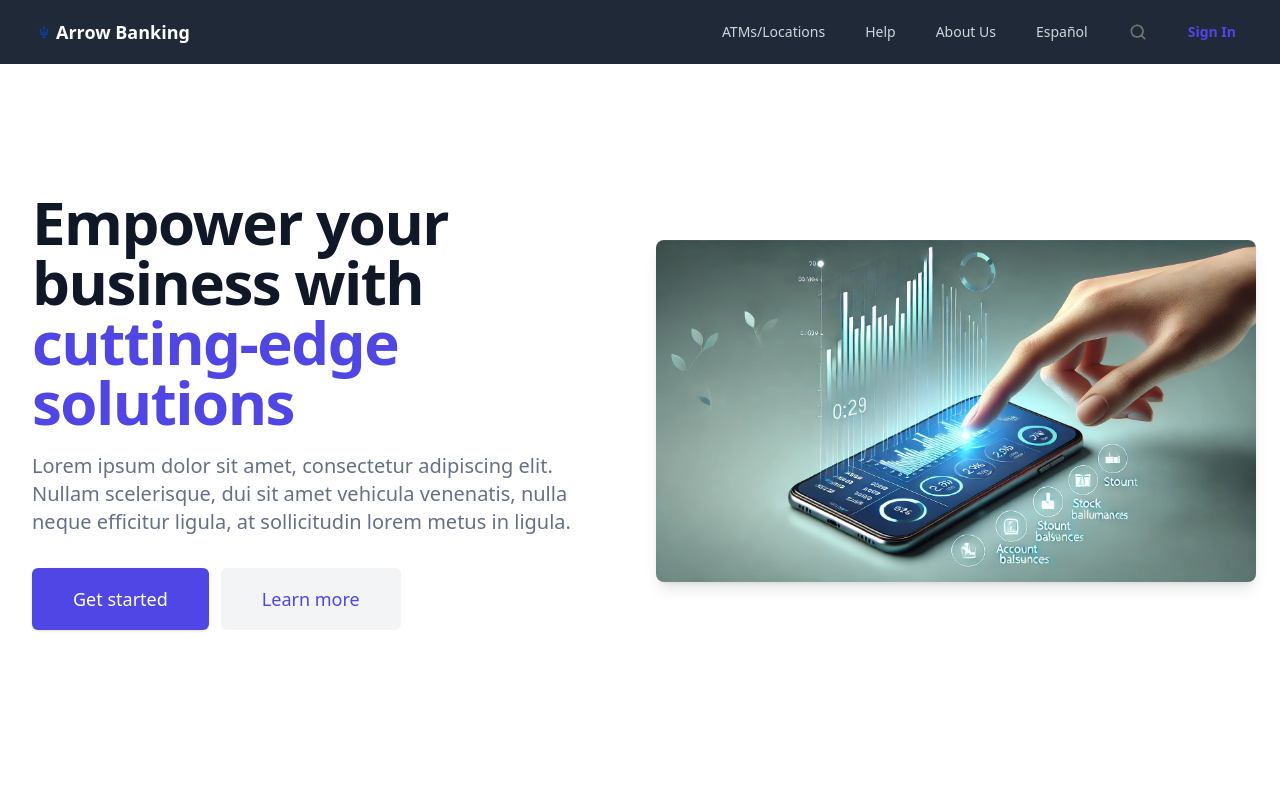
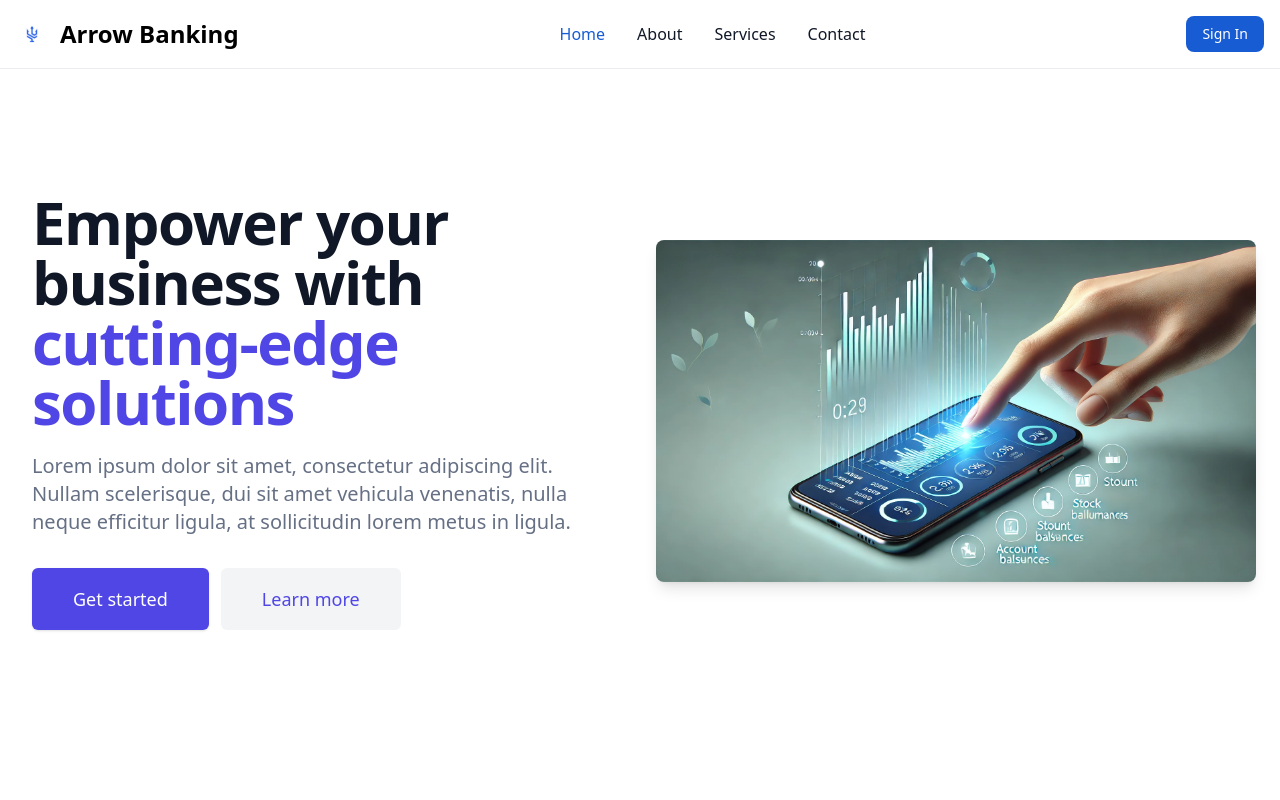
Before and after one commit to Bensolve/banking-app, a Next.js app: page / in a window 1280 px wide. Shown: the top 800 px of the page. Built offline with nearby package versions, Linux system fonts and the light colour scheme; no server answers.

Commit message:
About page

```diff
--- /dev/null
+++ b/app/(root)/about/page.tsx
@@ -0,0 +1,14 @@
+import AboutUs from "@/components/AboutUs";
+
+const AboutPage = () => {
+  return (
+    <section>
+        <AboutUs/>
+
+
+    </section>
+
+  );
+};
+
+export default AboutPage;
--- a/app/(root)/layout.tsx
+++ b/app/(root)/layout.tsx
@@ -7,7 +7,7 @@ export default function RootLayout({
     children: React.ReactNode;
   }>) {
     return (
-   <main>
+   <main className="pt-16">
       <Navbar/>
      {children}
       <HomeFooter/>
--- /dev/null
+++ b/components/AboutUs.tsx
@@ -0,0 +1,85 @@
+import React from 'react';
+import Image from 'next/image';
+
+const AboutUs: React.FC = () => {
+    return (
+        <section>
+            <div className="text-center py-8">
+                <h1 className="text-4xl font-extrabold text-gray-900 dark:text-white tracking-tight md:text-5xl lg:text-6xl mb-4">
+                    Empowering the Future of Finance
+                </h1>
+                <p className="text-lg text-gray-500 lg:text-xl sm:px-16 xl:px-48 dark:text-gray-400 mb-6 leading-relaxed">
+                    At Arrow Banking, we leverage cutting-edge technology, innovation, and a vision for growth to unlock endless financial opportunities. Together, we’re shaping a future where every potential is realized.
+                </p>
+            </div>
+
+            {/* Vision Section */}
+            <div className="max-w-screen-lg mx-auto flex flex-col md:flex-row bg-white rounded-lg shadow-md dark:bg-gray-800 gap-12 px-8 py-8 md:px-16 md:py-16">
+                <div className="relative w-full md:w-1/2 h-[400px] rounded-lg overflow-hidden">
+                    <Image
+                        className="object-cover w-full h-full"
+                        src="/icons/hero.jpg"
+                        alt="Arrow Banking Vision"
+                        layout="intrinsic"
+                        width={800}
+                        height={400}
+                    />
+                </div>
+                <div className="flex flex-col justify-center p-8 w-full md:w-1/2">
+                    <h5 className="text-3xl font-bold text-gray-900 dark:text-white mb-6">The Vision that drives our Team</h5>
+                    <p className="text-lg text-gray-700 dark:text-gray-400 mb-6">
+                        Explore the foundations of Arrow and how our purpose-driven start has shaped our identity. From initial challenges to realizing our vision of simplifying cross-border payments, this purposeful journey has led Arrow to become a leading force in the financial revolution.
+                    </p>
+                </div>
+            </div>
+
+            {/* Users Section */}
+            <div className="max-w-screen-lg mx-auto flex flex-col md:flex-row gap-8 md:gap-16 px-8 py-8 w-full justify-between">
+                <div className="flex flex-col items-center text-center">
+                    <h5 className="text-4xl font-bold text-blue-600 mb-2">7M</h5>
+                    <p className="text-lg text-gray-700 dark:text-gray-400">Registered Users</p>
+                </div>
+
+                <div className="flex flex-col items-center text-center">
+                    <h5 className="text-4xl font-bold text-blue-600 mb-2">1.6M</h5>
+                    <p className="text-lg text-gray-700 dark:text-gray-400">Regular Users</p>
+                </div>
+
+                <div className="flex flex-col items-center text-center">
+                    <h5 className="text-4xl font-bold text-blue-600 mb-2">170+</h5>
+                    <p className="text-lg text-gray-700 dark:text-gray-400">Countries with our coverage</p>
+                </div>
+            </div>
+
+            {/* Transparency Section */}
+            <div className="py-16 bg-gray-50">
+                <div className="max-w-screen-lg mx-auto text-center px-4 md:px-8">
+                    <h2 className="text-3xl font-extrabold text-gray-900 dark:text-white mb-6">At Arrow Banking, Transparency is Key</h2>
+                    <p className="text-lg text-gray-700 dark:text-gray-400 mb-8 max-w-3xl mx-auto leading-relaxed">
+                        &quot;Transparency is not just a promise; it is the cornerstone of our relationship with you. We believe that trust is built with clear policies and coherent actions.&quot;
+                    </p>
+                    <p className="text-lg font-semibold text-gray-800 dark:text-gray-100">- Arrow Banking Team</p>
+                </div>
+
+                {/* Privacy & Data Protection Section */}
+                <div className="max-w-screen-lg mx-auto flex flex-col md:flex-row gap-16 px-4 md:px-8">
+                    <div className="flex-1 bg-white rounded-xl shadow-xl p-10 transition-all ease-in-out duration-300 transform hover:scale-105 hover:shadow-2xl">
+                        <h3 className="text-2xl font-bold text-blue-600 mb-4">Privacy Policies</h3>
+                        <p className="text-lg text-gray-700 dark:text-gray-400">
+                            Your privacy is our priority. We never share your information with third parties without your express consent.
+                        </p>
+                    </div>
+
+                    <div className="flex-1 bg-white rounded-xl shadow-xl p-10 transition-all ease-in-out duration-300 transform hover:scale-105 hover:shadow-2xl">
+                        <h3 className="text-2xl font-bold text-blue-600 mb-4">Data Protection</h3>
+                        <p className="text-lg text-gray-700 dark:text-gray-400">
+                            We are committed to protecting your personal and financial data with the highest security measures.
+                        </p>
+                    </div>
+                </div>
+            </div>
+        </section>
+    );
+};
+
+export default AboutUs;
--- a/components/HomeFooter.tsx
+++ b/components/HomeFooter.tsx
@@ -3,7 +3,7 @@ import React from 'react'
 const Footer = () => {
     return (
 
-        < section  className="bg-white dark:bg-gray-900">
+        < section  className="bg-white dark:bg-gray-900 ">
             <div className="mx-auto max-w-screen-xl px-4 pb-6 pt-16 sm:px-6 lg:px-8 lg:pt-24">
                 <div className="grid grid-cols-1 gap-8 lg:grid-cols-3">
                     <div>
--- a/components/Navbar.tsx
+++ b/components/Navbar.tsx
@@ -4,154 +4,108 @@ import Image from "next/image";
 import Link from "next/link";
 
 const Navbar: React.FC = () => {
-  const [isMobileMenuOpen, setIsMobileMenuOpen] = useState(false);
+  const [isMenuOpen, setIsMenuOpen] = useState(false);
 
   return (
-    <nav className="bg-gray-800">
-      <div className="mx-auto max-w-7xl px-2 sm:px-6 lg:px-8">
-        <div className="relative flex h-16 items-center justify-between">
-          {/* Brand Name */}
-          <div className="flex items-center">
+    <nav className="bg-white dark:bg-gray-900 fixed w-full z-20 top-0 start-0 border-b border-gray-200 dark:border-gray-600">
+      <div className="max-w-screen-xl flex flex-wrap items-center justify-between mx-auto p-4">
+        {/* Brand */}
+        <Link href="https://flowbite.com/" className="flex items-center space-x-3 rtl:space-x-reverse">
           <Image
             src="/icons/logo.svg"
-              alt="Arrow Banking Logo"
-              width={24}
-              height={24}
-              className="w-6 h-6"
+            alt="Arrow Bamking Logo"
+            width={32}
+            height={32}
+            className="h-8"
           />
-            <span className="text-white text-lg font-semibold">Arrow Banking</span>
-          </div>
-
-          {/* Desktop Menu Links */}
-          <div className="hidden md:flex space-x-4">
-            <Link
-              href="#"
-              className="text-gray-300 hover:bg-gray-700 hover:text-white rounded-md px-3 py-2 text-sm font-medium"
-            >
-              ATMs/Locations
-            </Link>
-            <Link
-              href="#"
-              className="text-gray-300 hover:bg-gray-700 hover:text-white rounded-md px-3 py-2 text-sm font-medium"
-            >
-              Help
-            </Link>
-            <Link
-              href="#"
-              className="text-gray-300 hover:bg-gray-700 hover:text-white rounded-md px-3 py-2 text-sm font-medium"
-            >
-              About Us
-            </Link>
-            <Link
-              href="#"
-              className="text-gray-300 hover:bg-gray-700 hover:text-white rounded-md px-3 py-2 text-sm font-medium"
-            >
-              Español
+          <span className="self-center text-2xl font-semibold whitespace-nowrap dark:text-white">
+            Arrow Banking
+          </span>
         </Link>
 
-            {/* Search Icon */}
+        {/* Right Section */}
+        <div className="flex md:order-2 space-x-3 md:space-x-0 rtl:space-x-reverse">
           <button
             type="button"
-              aria-label="Search"
-              className="text-gray-300 hover:bg-gray-700 hover:text-white rounded-md px-3 py-2 text-sm font-medium flex items-center"
-            >
-              <Image
-                src="/icons/search.svg"
-                alt="Search"
-                width={24}
-                height={24}
-                className="w-5 h-5"
-              />
-            </button>
-
-            {/* Sign In Button */}
-            <button
-              type="button"
-              aria-label="Sign in"
-              className="text-gray-300 hover:bg-gray-700 hover:text-white rounded-md px-3 py-2 text-sm font-medium"
+            className="text-white bg-blue-700 hover:bg-blue-800 focus:ring-4 focus:outline-none focus:ring-blue-300 font-medium rounded-lg text-sm px-4 py-2 text-center dark:bg-blue-600 dark:hover:bg-blue-700 dark:focus:ring-blue-800"
           >
           <Link
           href="/sign-in"
-                className="font-semibold text-indigo-600 hover:text-indigo-500"
+          className=""
         >
           Sign In
         </Link>
           </button>
+          <button
+            data-collapse-toggle="navbar-sticky"
+            type="button"
+            aria-controls="navbar-sticky"
+            aria-expanded={isMenuOpen}
+            onClick={() => setIsMenuOpen(!isMenuOpen)}
+            className="inline-flex items-center p-2 w-10 h-10 justify-center text-sm text-gray-500 rounded-lg md:hidden hover:bg-gray-100 focus:outline-none focus:ring-2 focus:ring-gray-200 dark:text-gray-400 dark:hover:bg-gray-700 dark:focus:ring-gray-600"
+          >
+            <span className="sr-only">Open main menu</span>
+            <svg
+              className="w-5 h-5"
+              xmlns="http://www.w3.org/2000/svg"
+              fill="none"
+              viewBox="0 0 17 14"
+              aria-hidden="true"
+            >
+              <path
+                stroke="currentColor"
+                strokeLinecap="round"
+                strokeLinejoin="round"
+                strokeWidth={2}
+                d="M1 1h15M1 7h15M1 13h15"
+              />
+            </svg>
+          </button>
         </div>
 
-          {/* Mobile Hamburger Menu Button */}
-          <div className="flex md:hidden">
-            <button
-              type="button"
-              aria-label={isMobileMenuOpen ? "Close menu" : "Open menu"}
-              onClick={() => setIsMobileMenuOpen(!isMobileMenuOpen)}
-              className="text-gray-300 hover:bg-gray-700 hover:text-white rounded-md px-3 py-2 text-sm font-medium"
+        {/* Navigation Links */}
+        <div
+          className={`items-center justify-between ${
+            isMenuOpen ? "block" : "hidden"
+          } w-full md:flex md:w-auto md:order-1`}
+          id="navbar-sticky"
         >
-              <Image
-                src={isMobileMenuOpen ? "/icons/close.svg" : "/icons/menu.svg"}
-                alt={isMobileMenuOpen ? "Close menu" : "Open menu"}
-                width={24}
-                height={24}
-              />
-            </button>
-          </div>
-        </div>
-
-        {/* Mobile Menu */}
-        {isMobileMenuOpen && (
-          <div className="md:hidden">
-            <div className="space-y-1 px-2 pt-2 pb-3">
+          <ul className="flex flex-col p-4 md:p-0 mt-4 font-medium border border-gray-100 rounded-lg bg-gray-50 md:space-x-8 rtl:space-x-reverse md:flex-row md:mt-0 md:border-0 md:bg-white dark:bg-gray-800 md:dark:bg-gray-900 dark:border-gray-700">
+            <li>
               <Link
                 href="#"
-                className="block text-gray-300 hover:bg-gray-700 hover:text-white rounded-md px-3 py-2 text-base font-medium"
+                className="block py-2 px-3 text-white bg-blue-700 rounded md:bg-transparent md:text-blue-700 md:p-0 md:dark:text-blue-500"
+                aria-current="page"
               >
-                ATMs/Locations
+                Home
               </Link>
+            </li>
+            <li>
+              <Link
+                href="/about"
+                className="block py-2 px-3 text-gray-900 rounded hover:bg-gray-100 md:hover:bg-transparent md:hover:text-blue-700 md:p-0 md:dark:hover:text-blue-500 dark:text-white dark:hover:bg-gray-700 dark:hover:text-white md:dark:hover:bg-transparent dark:border-gray-700"
+              >
+                About
+              </Link>
+            </li>
+            <li>
               <Link
                 href="#"
-                className="block text-gray-300 hover:bg-gray-700 hover:text-white rounded-md px-3 py-2 text-base font-medium"
+                className="block py-2 px-3 text-gray-900 rounded hover:bg-gray-100 md:hover:bg-transparent md:hover:text-blue-700 md:p-0 md:dark:hover:text-blue-500 dark:text-white dark:hover:bg-gray-700 dark:hover:text-white md:dark:hover:bg-transparent dark:border-gray-700"
               >
-                Help
+                Services
               </Link>
+            </li>
+            <li>
               <Link
                 href="#"
-                className="block text-gray-300 hover:bg-gray-700 hover:text-white rounded-md px-3 py-2 text-base font-medium"
+                className="block py-2 px-3 text-gray-900 rounded hover:bg-gray-100 md:hover:bg-transparent md:hover:text-blue-700 md:p-0 md:dark:hover:text-blue-500 dark:text-white dark:hover:bg-gray-700 dark:hover:text-white md:dark:hover:bg-transparent dark:border-gray-700"
               >
-                About Us
+                Contact
               </Link>
-              <Link
-                href="#"
-                className="block text-gray-300 hover:bg-gray-700 hover:text-white rounded-md px-3 py-2 text-base font-medium"
-              >
-                Español
-              </Link>
-
-              {/* Search Icon */}
-              <button
-                type="button"
-                aria-label="Search"
-                className="text-gray-300 hover:bg-gray-700 hover:text-white rounded-md px-3 py-2 text-base font-medium flex items-center"
-              >
-                <Image
-                  src="/icons/search.svg"
-                  alt="Search"
-                  width={24}
-                  height={24}
-                  className="w-5 h-5"
-                />
-              </button>
-
-              {/* Sign In Button */}
-              <button
-                type="button"
-                aria-label="Sign in"
-                className="block text-gray-300 hover:bg-gray-700 hover:text-white rounded-md px-3 py-2 text-base font-medium"
-              >
-                Sign In
-              </button>
+            </li>
+          </ul>
         </div>
-          </div>
-        )}
       </div>
     </nav>
   );
```
Lines whose indentation alone changed are shown as unchanged.
